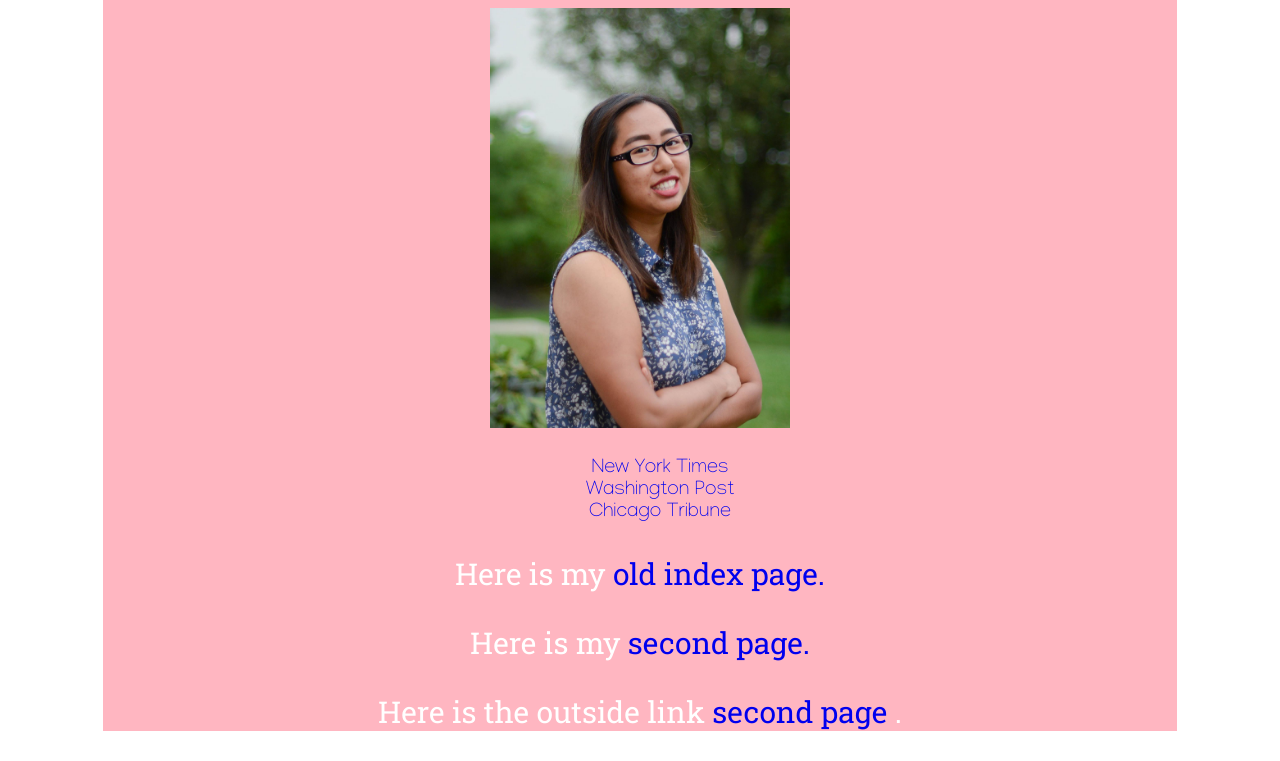
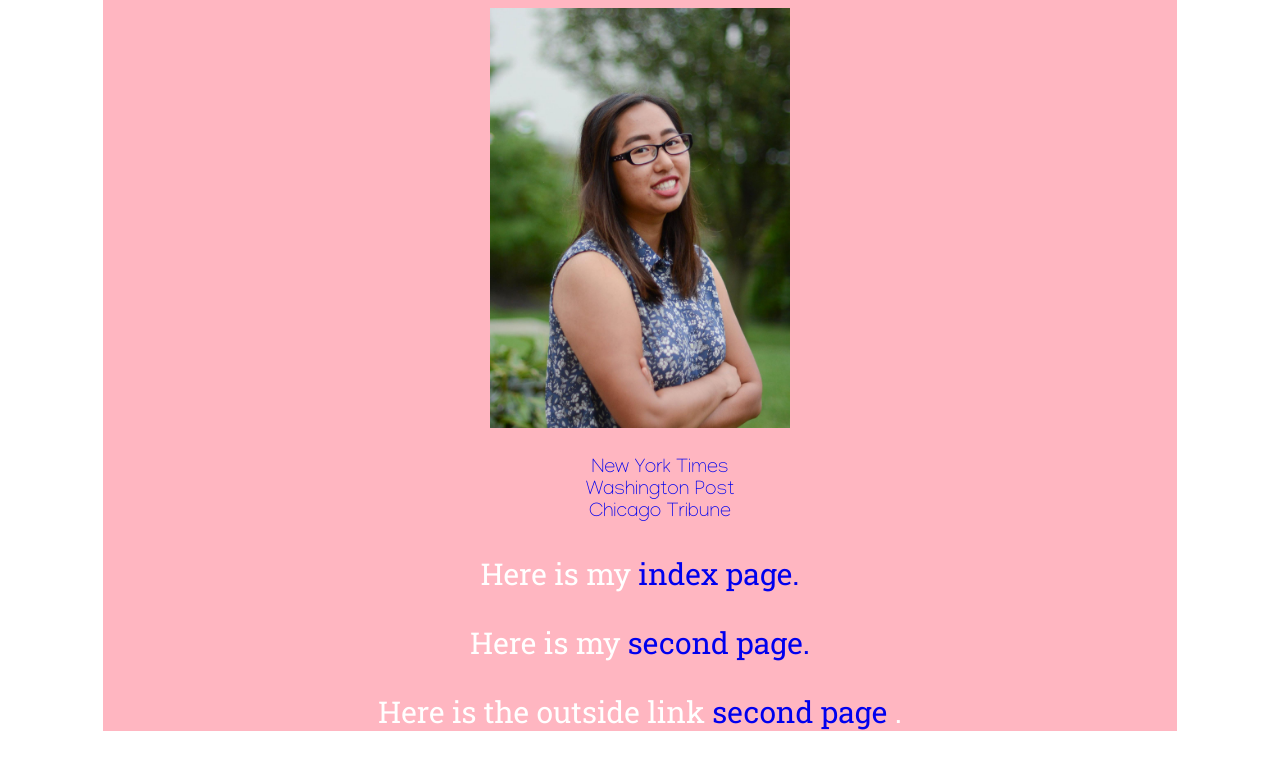
Before and after one commit to j4502-fs19/anniethle, a plain HTML site: page index.html in a window 1280 px wide. Shown: the part 400-1161 px from the top of the page. Drawn offline with nearby package versions, Linux system fonts and the light colour scheme.

Commit message:
Update index.html

```diff
--- a/index.html
+++ b/index.html
@@ -22,7 +22,7 @@
           <li><a href="https://www.washingtonpost.com" target="_blank"> Washington Post</a></li>
           <li><a href="https://www.chicagotribune.com" target="_blank"> Chicago Tribune</a></li>
         </ul>
-        <p>Here is my <a href="oldindex.html">old index page.</a></p>
+        <p>Here is my <a href="oldindex.html">index page.</a></p>
         <p>Here is my <a href="secondpage.html">second page.</a></p>
         <p>Here is the outside link <a href="https.www.google.com" target="_blank">second page </a>.</p>
       </div>
```
